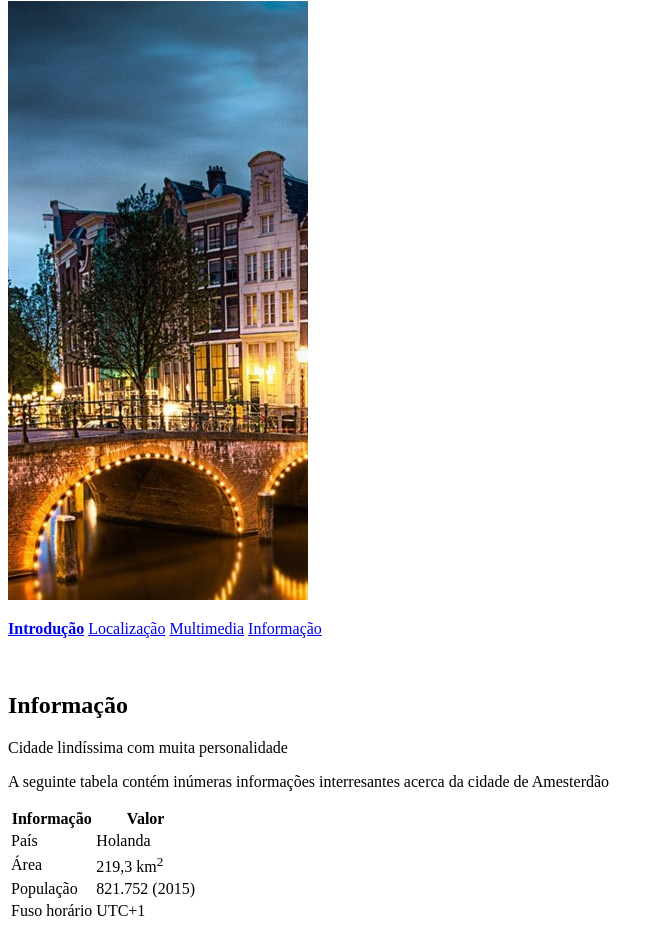
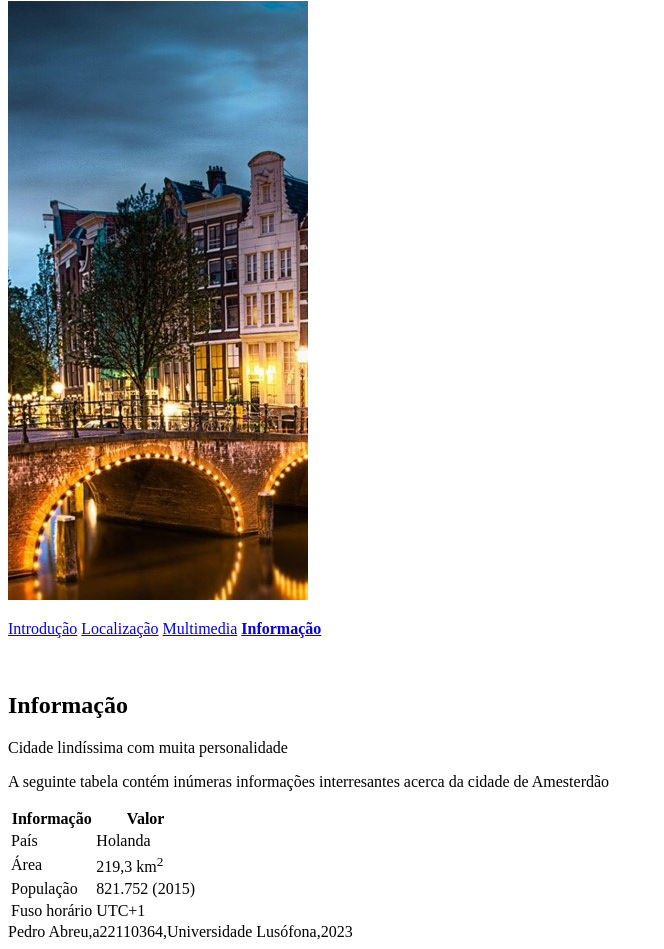
Before and after one commit to pedro-abreu-a22110364/programacaoweb, a plain HTML site: page lab1/info.html in a window 1280 px wide. Shown: the part 79-1028 px from the top of the page, without its empty margins (0-664 px from the left). Drawn offline with Linux system fonts and the light colour scheme.

Commit message:
Lab 2.2.1

```diff
--- a/lab1/info.html
+++ b/lab1/info.html
@@ -20,14 +20,15 @@
 
     <nav>
         <p>
-            <a href="index.html"><b>Introdução</b></a>
+            <a href="index.html">Introdução</a>
             <a href="local.html">Localização</a>
             <a href="multimedia.html">Multimedia</a>
-            <a href="info.html">Informação</a>
+            <a href="info.html"><b>Informação</b></a>
         </p>
     </nav>
     <br>
 
+    <section>
         <h2>Informação</h2>
         <p>Cidade lindíssima com muita personalidade</p>
 
@@ -54,6 +55,9 @@
                 <td>UTC+1</td>
             </tr>
         </table>
+    </section>
+
+    <footer>Pedro Abreu,a22110364,Universidade Lusófona,2023</footer>
 
 </body>
 
```
Also changed, not shown: lab1/index.html (+4 -0 lines), lab1/local.html (+6 -2 lines), lab1/multimedia.html (+6 -2 lines). Lines whose indentation alone changed are shown as unchanged.
